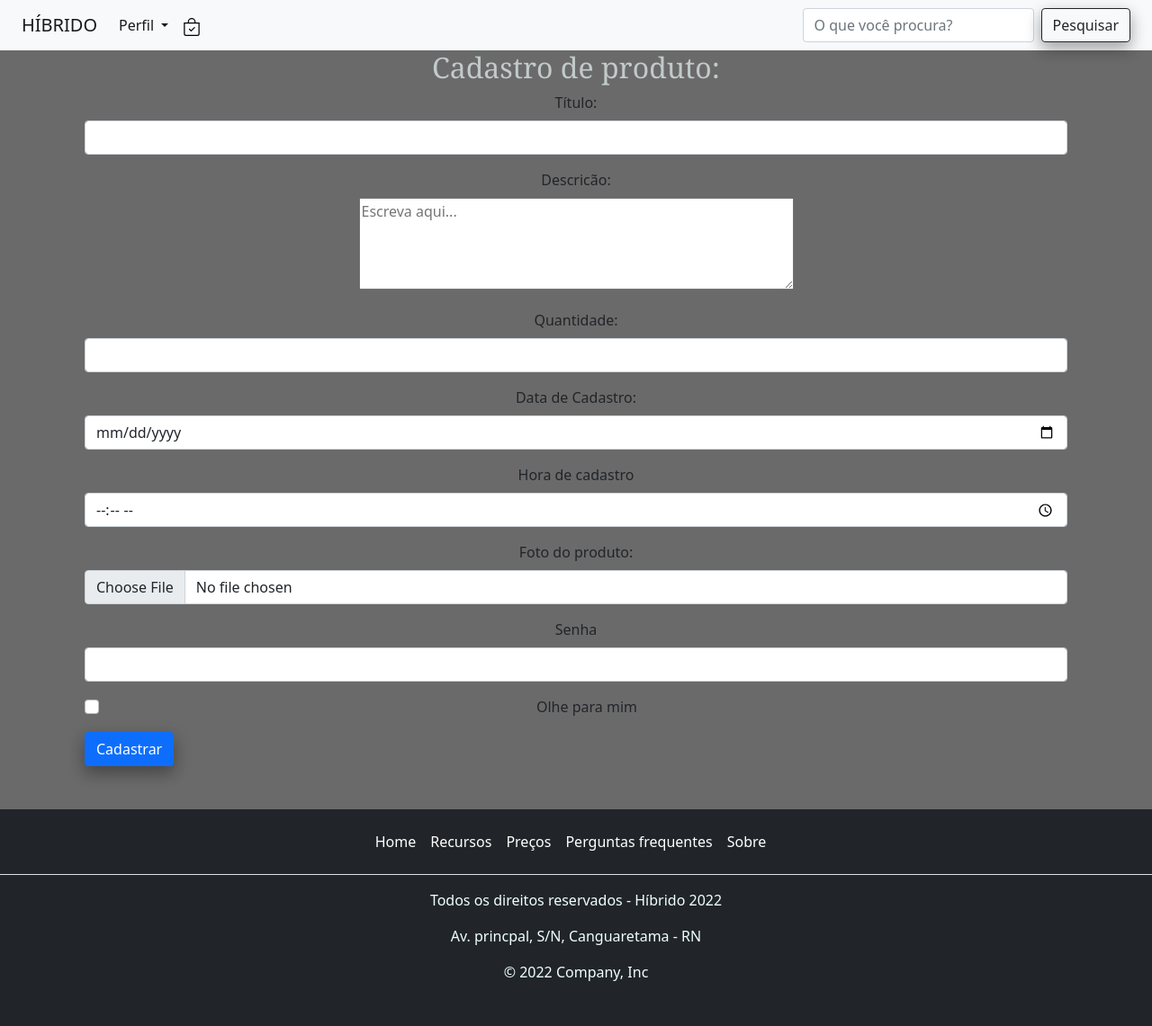
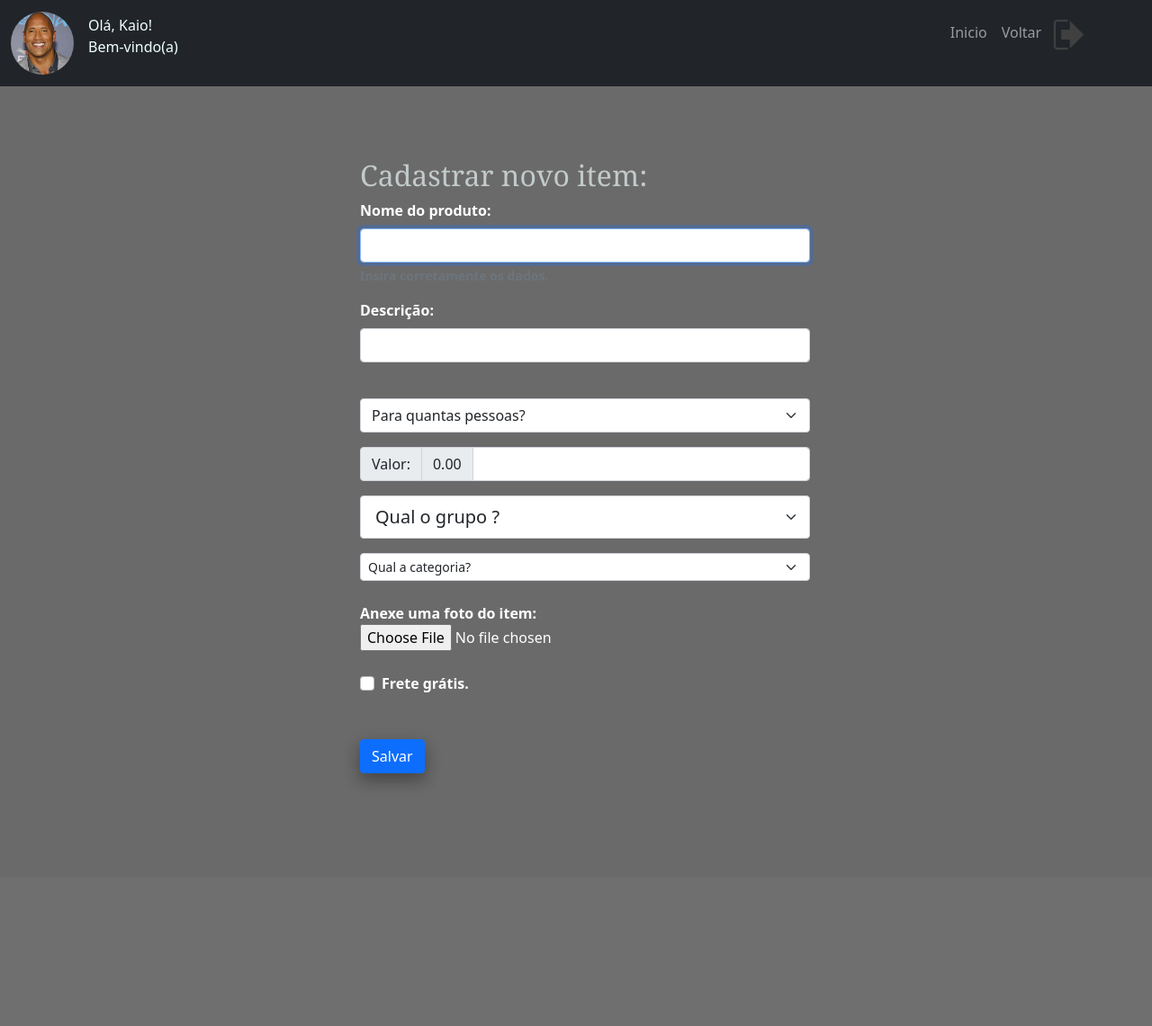
Before and after one commit to Thurcavalcante/Atividade_Final_Back-end, a Django app: page /cadastro_itens/ in a window 1280 px wide. Shown: the whole page at 90% size. After the commit the page ends 876 px from the top, so only its background shows below. Run offline with Django 4.2, Linux system fonts and the light colour scheme; some libraries are stand-ins or nearby versions.

Commit message:
Atualizações nas páginas

```diff
--- a/templates/cadastro_itens.html
+++ b/templates/cadastro_itens.html
@@ -1,114 +1,117 @@
 {% load static %}
 <!DOCTYPE html>
 <html>
+
 <head>
-    <meta charset="utf-8">
-    <title>Cadastro de Produtos</title>
-     <!--Meta Tag-->
+  <meta charset="UTF-8">
+  <meta http-equiv="X-UA-Compatible" content="IE=edge">
+  <meta name="viewport" content="width=device-width, initial-scale=1.0">
+  <title> Gerência de cardápio</title>
   <meta name="viewport" content="width=device-width, initial-scale=1">
-    <!--CSS-->
-     <link rel="stylesheet" type="text/css" href="css/bootstrap.min.css">
-     <!--CSS Externo-->
-    <link rel="stylesheet" type="text/css" href="style.css">
-     <!--Bootstrap-->
-     <link href="https://cdn.jsdelivr.net/npm/bootstrap@5.1.3/dist/css/bootstrap.min.css" rel="stylesheet" integrity="sha384-1BmE4kWBq78iYhFldvKuhfTAU6auU8tT94WrHftjDbrCEXSU1oBoqyl2QvZ6jIW3" crossorigin="anonymous">
+  <link href="https://cdn.jsdelivr.net/npm/bootstrap@5.1.0/dist/css/bootstrap.min.css" rel="stylesheet"
+    integrity="sha384-KyZXEAg3QhqLMpG8r+8fhAXLRk2vvoC2f3B09zVXn8CA5QIVfZOJ3BCsw2P0p/We" crossorigin="anonymous">
+  <link rel="stylesheet" href="https://cdnjs.cloudflare.com/ajax/libs/font-awesome/4.5.0/css/font-awesome.min.css">
+  <!--link minificado do font elsom-->
   <link rel="stylesheet" href="{% static 'css/Externo_2.css' %}">
 
 </head>
+
 <body>
   {% block conteudo %}
- <!--Barra de Navegação-->
- <nav class="navbar navbar-expand-lg navbar-light bg-light">
+  <nav class="navbar navbar-expand-lg navbar-dark bg-dark">
     <div class="container-fluid">
-      <a class="navbar-brand" href="index.html">HÍBRIDO</a>
-      <button class="navbar-toggler" type="button" data-bs-toggle="collapse" data-bs-target="#navbarSupportedContent" aria-controls="navbarSupportedContent" aria-expanded="false" aria-label="Toggle navigation">
+      <a class="navbar-brand" href="#"><img src="{% static 'img_perfil_profissional/imagem_perfil (1).png' %}"
+          alt="perfil do profissional" class="rounded-circle" width="70px"></a>
+      <button class="navbar-toggler" type="button" data-bs-toggle="collapse" data-bs-target="#navbarSupportedContent"
+        aria-controls="navbarSupportedContent" aria-expanded="false" aria-label="Toggle navigation">
         <span class="navbar-toggler-icon"></span>
       </button>
       <div class="collapse navbar-collapse" id="navbarSupportedContent">
         <ul class="navbar-nav me-auto mb-2 mb-lg-0">
+          <p>Olá, Kaio! <br> Bem-vindo(a)</p>
           <li class="nav-item dropdown">
-            <a class="nav-link active dropdown-toggle" href="#" id="navbarDropdown" role="button" data-bs-toggle="dropdown" aria-expanded="false">
-              Perfil
+            <div class="orgmenu">
+          <li class="nav-item">
+            <a class="nav-link" href="/index">Inicio</a>
+          </li>
+
+          <li class="nav-item">
+            <a class="nav-link" href="/estoque">Voltar</a>
+          </li>
+          <div class="social-media">
+            <a href="/perfil_prof">
+              <img src="{% static 'img_perfil_profissional/sair.png' %}" alt="imagem para o usuario sair do site"
+                class="media-object" width="45px">
             </a>
-            <ul class="dropdown-menu" aria-labelledby="navbarDropdown">
-              <li><a class="dropdown-item" href="login.html">Entrar</a></li>
-              <li><a class="dropdown-item" href="cadastro.html">Cadastro</a></li>
-              <li><hr class="dropdown-divider"></li>
-              <li><a class="dropdown-item" href="index.html">Sair</a></li>
+          </div>
+      </div>
       </ul>
-          </li>
-          <li class="nav-item">
-            <a class="nav-link active" aria-current="page" href="carrinho-de-compras.html"><img src="Imagens/bag-check.svg" alt="carinho de compra" height="20px" width="20px"></a>
-          </li>
-        </ul>
-        <form class="d-flex">
-          <input class="form-control me-2" type="search" placeholder="O que você procura?" aria-label="Search">
-          <button class="btn btn-outline-dark" type="submit">Pesquisar</button>
-        </form>
     </div>
     </div>
   </nav>
 
-  <div class="container">
-      <div class="row">
-        <form>
+  <form class="aling">
     <div class="mb-3">
-            <h2>Cadastro de produto:</h2>
-            <label for="exampleInputText" class="form-label">Título:</label>
-            <input type="text" class="form-control" id="exampleInputText" aria-describedby="textlHelp">
+      <h2>Cadastrar novo item:</h2>
+      <label for="nomeproduto" class="form-label">Nome do produto:</label>
+      <input type="text" class="form-control" id="nomeproduto" aria-describedby="nomeproduto" autofocus required>
+      <div id="nomeproduto" class="form-text">Insira corretamente os dados.</div>
     </div>
     <div class="mb-3">
-            <label for="exampleInputText" class="form-label">Descricão:</label><br>
-            <textarea name="descricao" id="exampleInputText" cols="50" rows="4" placeholder="Escreva aqui..."></textarea>
+      <label for="descricaoproduto" class="form-label">Descrição:</label>
+      <input type="text" class="form-control" id="descricaoproduto" autofocus required>
     </div>
+
     <div class="mb-3">
-            <label for="exampleInputNumber" class="form-label">Quantidade:</label>
-            <input type="number" class="form-control" id="exampleInputNumber" aria-describedby="numberHelp">
+      <label for="inputState" class="form-label"></label>
+      <select id="inputState" class="form-select">
+        <option selected>Para quantas pessoas?</option>
+        <option>1 Pessoa</option>
+        <option>2 Pessoas</option>
+        <option>4 Pessoas</option>
+        <option>6 Pessoas</option>
+      </select>
     </div>
-          <div class="mb-3">
-            <label for="exampleInputEDate" class="form-label">Data de Cadastro:</label>
-            <input type="date" class="form-control" id="exampleInputDate" aria-describedby="datelHelp">
+
+    <div class="input-group mb-3">
+      <span class="input-group-text">Valor:</span>
+      <span class="input-group-text">0.00</span>
+      <input type="text" class="form-control" aria-label="Dollar amount (with dot and two decimal places)" autofocus
+        required>
     </div>
-          <div class="mb-3">
-            <label for="exampleInputTime" class="form-label">Hora de cadastro</label>
-            <input type="time" class="form-control" id="exampleInputTime" aria-describedby="timelHelp">
+
+    <select class="form-select form-select-lg mb-3" aria-label=".form-select-lg example">
+      <option selected>Qual o grupo ?</option>
+      <option value="1">Pratos</option>
+      <option value="2">Bebidas com alcool</option>
+      <option value="3">Bebidas sem alcool</option>
+    </select>
+
+    <select class="form-select form-select-sm" aria-label=".form-select-sm example">
+      <option selected>Qual a categoria?</option>
+      <option value="1">Mais pedidos</option>
+      <option value="2">Culinaria local</option>
+      <option value="3">Sobremesas</option>
+      <option value="3">Frutos do mar?</option>
+    </select>
+    <br>
+    <div>
+      <label for="foto">Anexe uma foto do item: <br></label>
+      <input type="file" name="foto" id="foto" />
     </div>
-          <div class="mb-3">
-            <label for="exampleInputFile" class="form-label">Foto do produto:</label>
-            <input type="file" class="form-control" id="exampleInputFile" aria-describedby="filelHelp">
-          </div>
-          <div class="mb-3">
-            <label for="exampleInputPassword1" class="form-label">Senha</label>
-            <input type="password" class="form-control" id="exampleInputPassword1">
-          </div>
+    <br>
     <div class="mb-3 form-check">
       <input type="checkbox" class="form-check-input" id="exampleCheck1">
-            <label class="form-check-label" for="exampleCheck1">Olhe para mim</label>
+      <label class="form-check-label" for="exampleCheck1">Frete grátis.</label>
     </div>
-          <button type="submit" class="btn btn-primary">Cadastrar</button>
+    <button type="submit" class="btn btn-primary bntt">Salvar</button>
   </form>
-      </div>
-  </div>
 
 
-  <!--RODAPE-->
-  <footer>
-    <div class="row rodape mt-5 bg-dark">
-      <ul class="nav justify-content-center border-bottom pb-3 mt-3">
-        <li class="nav-item"><a href="#" class="nav-link px-2 text-white">Home</a></li>
-        <li class="nav-item"><a href="#" class="nav-link px-2 text-white">Recursos</a></li>
-        <li class="nav-item"><a href="#" class="nav-link px-2 text-white">Preços</a></li>
-        <li class="nav-item"><a href="#" class="nav-link px-2 text-white">Perguntas frequentes</a></li>
-        <li class="nav-item"><a href="#" class="nav-link px-2 text-white">Sobre</a></li>
-      </ul>
-      <div class="col-12">
-          <p class="text-center mt-3">Todos os direitos reservados - Híbrido 2022</p>
-          <p class="text-center">Av. princpal, S/N, Canguaretama - RN</p>
-          <p class="text-center mb-5">&copy; 2022 Company, Inc</p>
-      </div>
-    </div>
-</footer>
-  <script scrc="https://cdn.jsdelivr.net/npm/bootstrap@5.1.3/dist/js/bootstrap.bundle.min.js"></script>
+  <script src="https://cdn.jsdelivr.net/npm/bootstrap@5.1.0/dist/js/bootstrap.bundle.min.js"
+        integrity="sha384-U1DAWAznBHeqEIlVSCgzq+c9gqGAJn5c/t99JyeKa9xxaYpSvHU5awsuZVVFIhvj"
+        crossorigin="anonymous"></script>
+
+</body>
 {% endblock %}
-</body>
 </html>
--- a/templates/estoque.html
+++ b/templates/estoque.html
@@ -12,7 +12,6 @@
         integrity="sha384-KyZXEAg3QhqLMpG8r+8fhAXLRk2vvoC2f3B09zVXn8CA5QIVfZOJ3BCsw2P0p/We" crossorigin="anonymous">
     <link rel="stylesheet" href="https://cdnjs.cloudflare.com/ajax/libs/font-awesome/4.5.0/css/font-awesome.min.css">
     <!--link minificado do font elsom-->
-<<<<<<< HEAD
     <link rel="stylesheet" type="text/css" href="../css/estilo.css" />
     <style type="text/css">
         .btn_produtos{
@@ -23,9 +22,7 @@
             color: white;
         }
       </style>
-=======
     <link rel="stylesheet" href="{% static 'css/Externo_2.css' %}">
->>>>>>> 6e21c2ebe8f4802900b1bf441047fb60c2dc2a1b
 </head>
 <body>
     {% block conteudo %}
@@ -51,7 +48,7 @@
             </div>
 
                 <div class="social-media">
-                    <a href="perfil_profissional.html">
+                    <a href="/perfil_prof">
                         <img src="{% static 'img_perfil_profissional/sair.png' %}"
                             alt="imagem para o usuario sair do site" class="media-object" width="45px">
                     </a>
--- a/templates/perfil_prof.html
+++ b/templates/perfil_prof.html
@@ -42,7 +42,7 @@
             <a class="nav-link" href="#" tabindex="-1" aria-disabled="true">Estoque</a>
           </li>
           <div class="social-media">
-            <a href="index.html">
+            <a href="/index">
               <img src="{% static 'img_perfil_profissional/sair.png' %}" alt="imagem para o profissional sair do site"
                 class="media-object" width="45px">
             </a>
```
Lines whose indentation alone changed are shown as unchanged.
